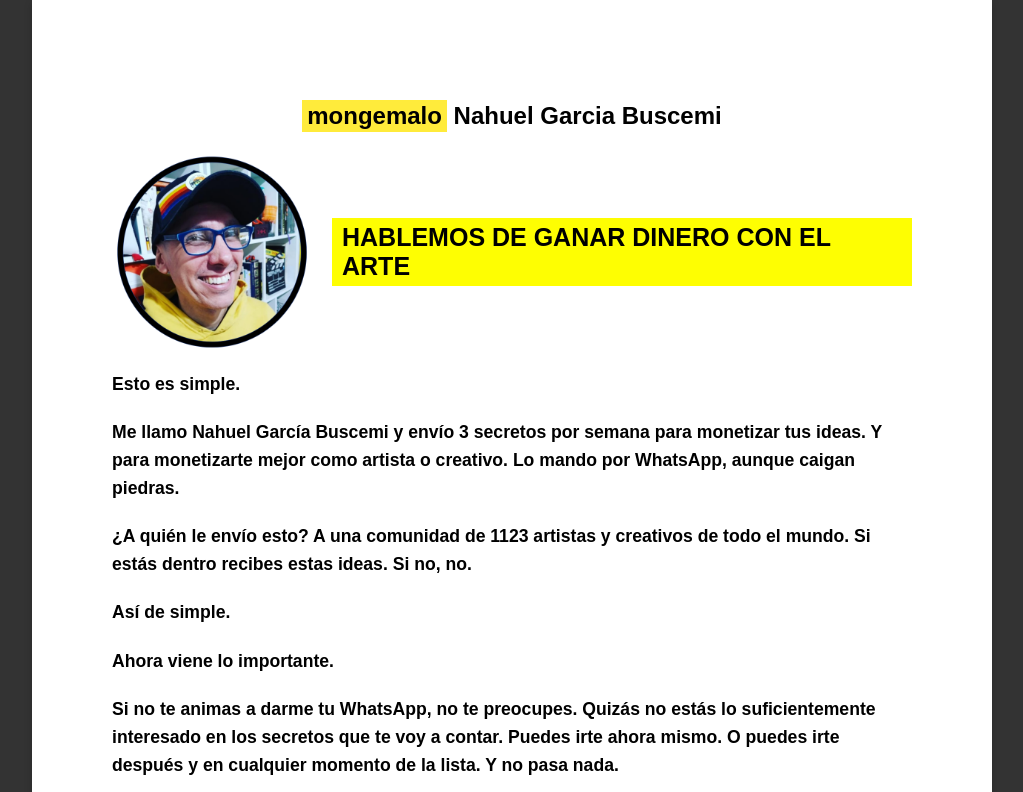
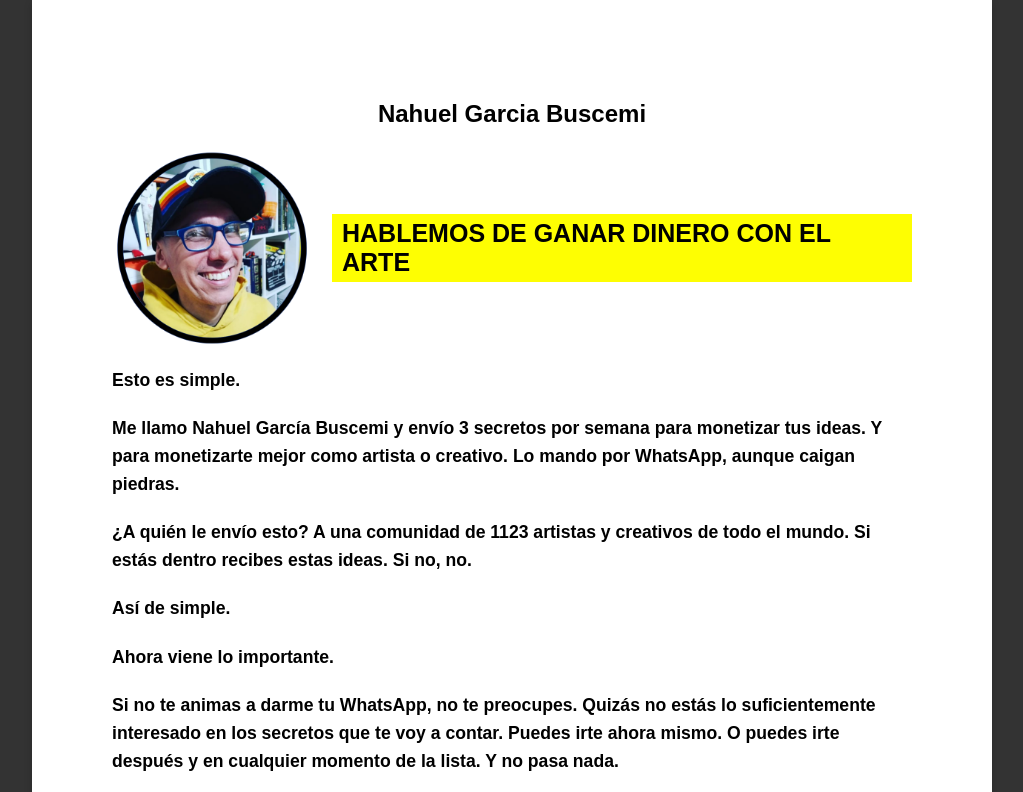
Before and after one commit to Laurakiyuna/comovivirdelarte02, a plain HTML site: page index.html in a window 1280 px wide. Shown: the top 792 px of the page, without its empty margins (128-1151 px from the left). Drawn offline with Linux system fonts and the light colour scheme.

Commit message:
Update index.html

```diff
--- a/index.html
+++ b/index.html
@@ -9,7 +9,6 @@
 <body>
     <div class="container">
         <div class="header">
-            <span class="highlight">mongemalo</span>
             <span class="highlight-name">Nahuel Garcia Buscemi</span>
         </div>
 
```
